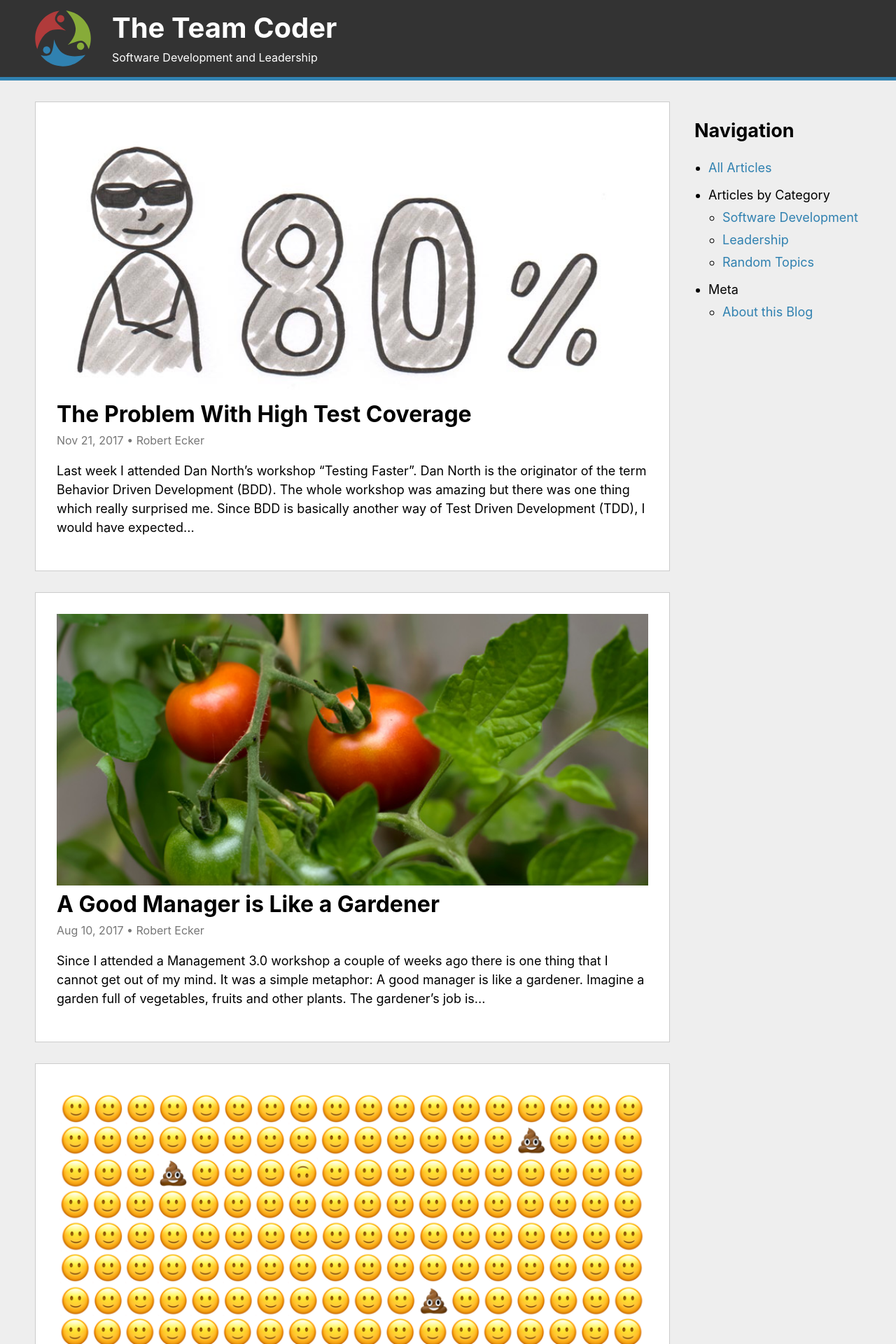
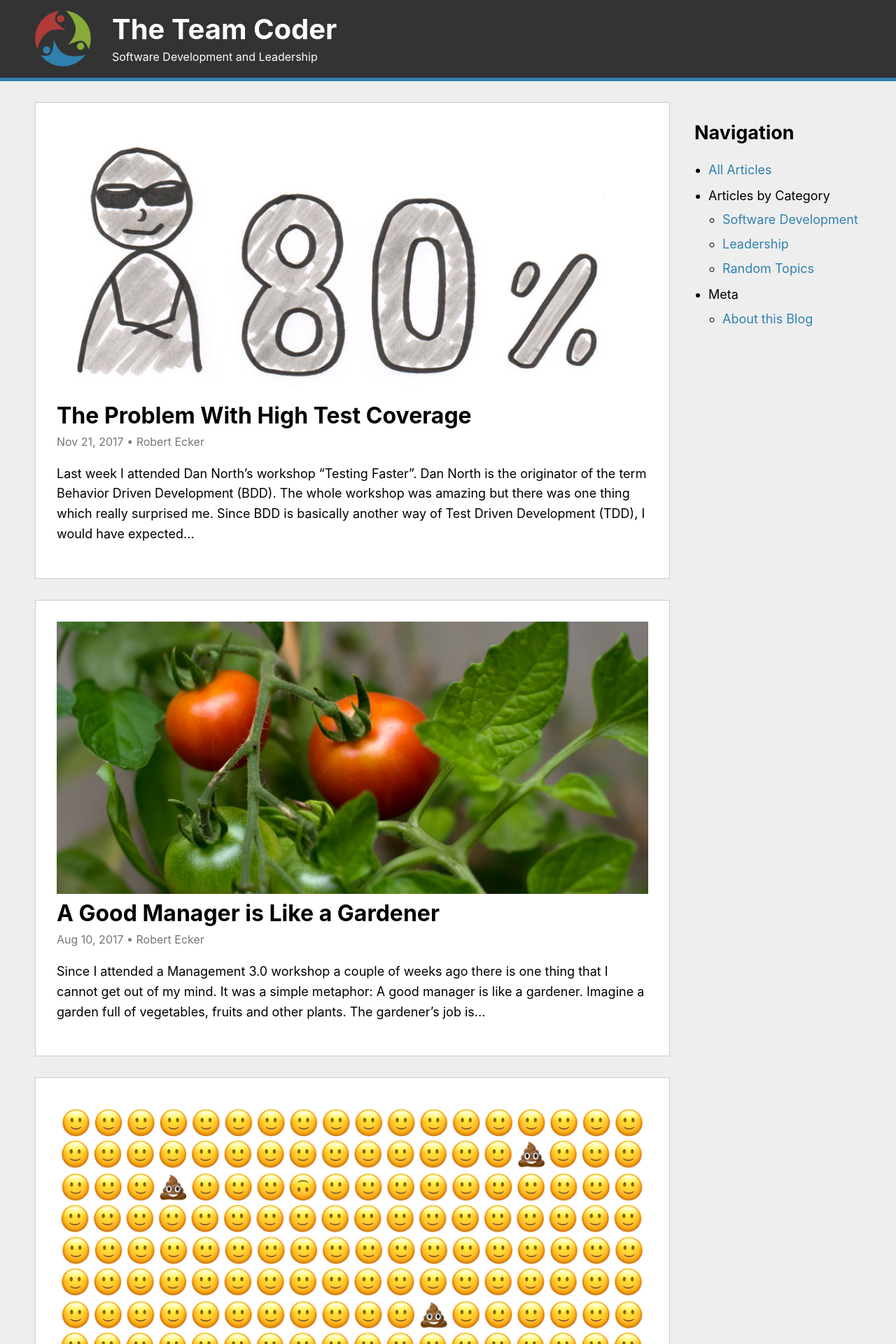
Before and after one commit to team-coder/team-coder.com, a Jekyll site: the page built from index.markdown, in a window 1280 px wide. Shown: the top 1920 px of the page at 70% size. Built offline with Jekyll 4.4.1, drawn with Linux system fonts in a browser that asks for light colours.

Commit message:
Increase text spacing

```diff
--- a/_sass/_footer.scss
+++ b/_sass/_footer.scss
@@ -14,7 +14,7 @@
 }
 
 .footer-section {
-    padding: 0 10px;
+    padding: 0 25px;
     flex-basis: 0;
     flex-grow: 1;
 }
@@ -34,9 +34,4 @@
     .footer-sections {
         flex-direction: column;
     }
-
-    .footer-section {
-        padding-left: 25px;
-        padding-right: 25px;
-    }
 }
--- a/_sass/_header.scss
+++ b/_sass/_header.scss
@@ -30,7 +30,7 @@
 }
 
 .header-subtitle {
-    margin-top: 0px;
+    margin-top: -5px;
     font-size: 16px;
 }
 
@@ -53,6 +53,7 @@
     .logo-image {
         width: 40px;
         height: 40px;
+        margin-right: 15px;
     }
 
     .header-title {
--- a/css/main.scss
+++ b/css/main.scss
@@ -20,13 +20,13 @@
     background: $color-background-main;
     color: $color-text;
     font-family: -apple-system,BlinkMacSystemFont,"Segoe UI",Helvetica,Arial,sans-serif,"Apple Color Emoji","Segoe UI Emoji";
-    line-height: 1.5;
+    line-height: 1.6;
     font-size: large;
 }
 
 h1 {
     font-size: 40px;
-    margin-top: 20px;
+    margin-top: 0px;
     margin-bottom: 0px;
     line-height: 1.33;
 }
@@ -162,11 +162,11 @@
 
 nav {
     .nav-level-1 {
-        margin-top: 12px;
+        margin-top: 8px;
     }
 
     .nav-level-2 {
-        margin-top: 5px;
+        margin-top: 6px;
     }
 }
 
```
